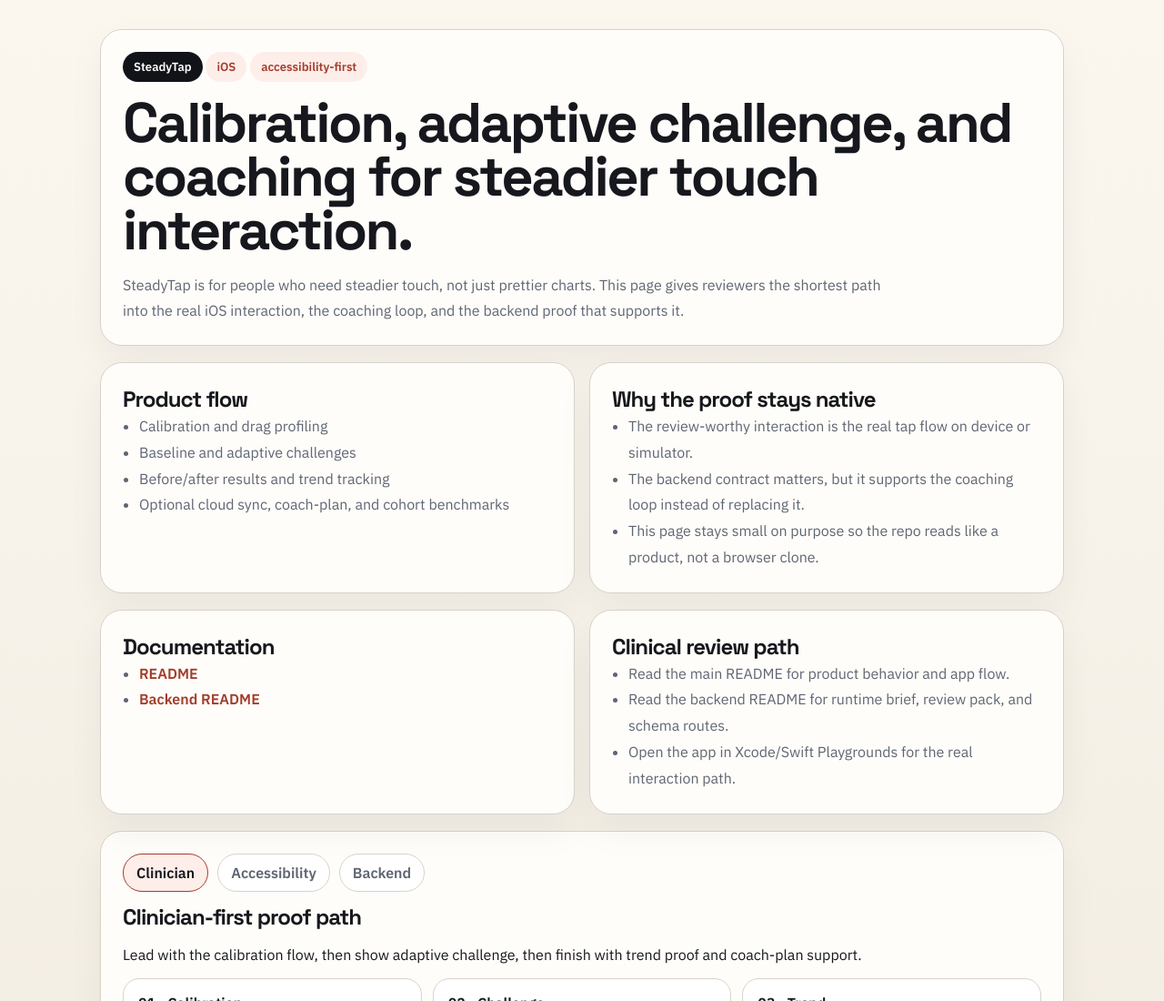
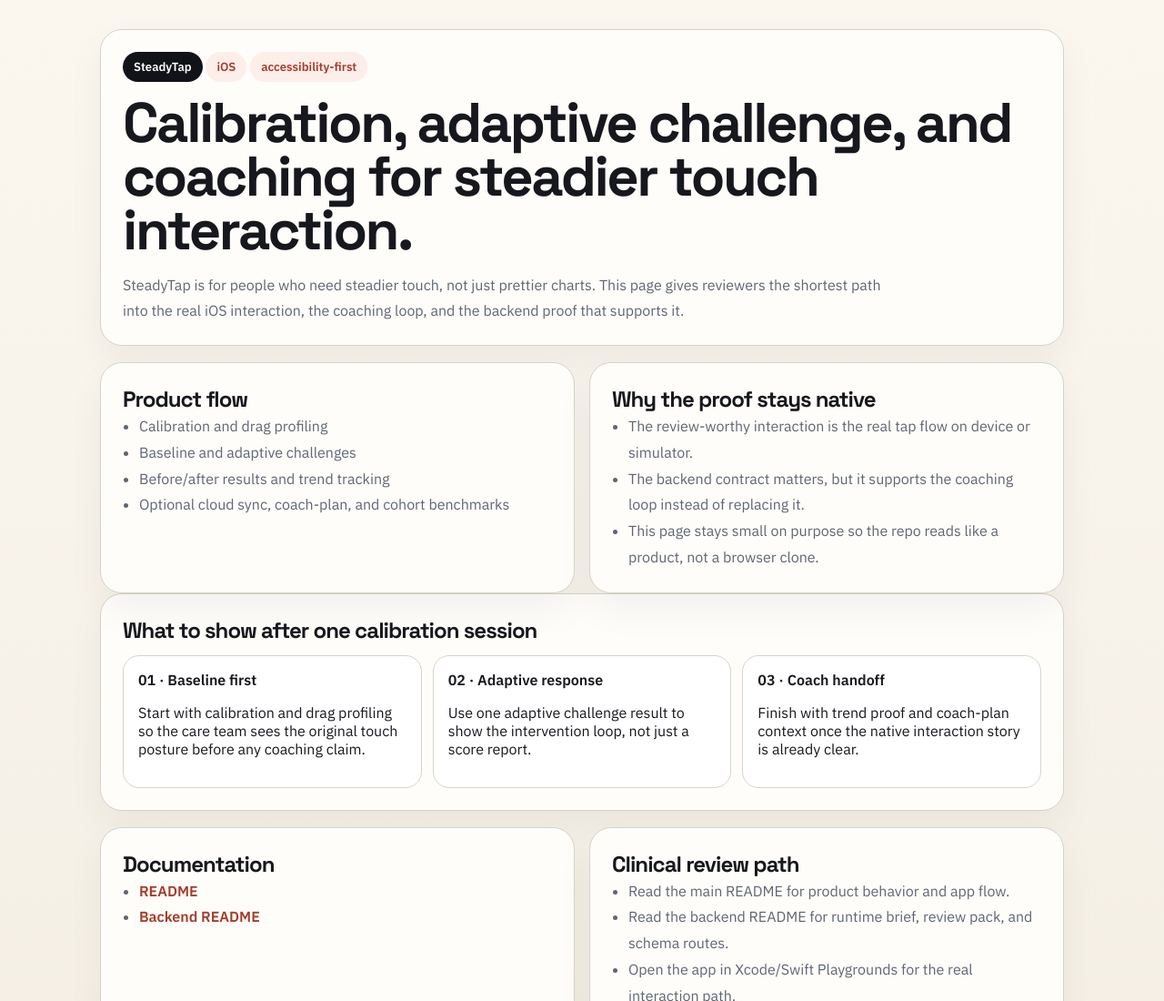
Before and after one commit to KIM3310/SteadyTap, a plain HTML site: page site/index.html in a window 1280 px wide. Shown: the top 1100 px of the page at 91% size. Drawn offline with Linux system fonts and the light colour scheme.

Commit message:
clean up review flow

```diff
--- a/site/index.html
+++ b/site/index.html
@@ -58,6 +58,24 @@
           <li>This page stays small on purpose so the repo reads like a product, not a browser clone.</li>
         </ul>
       </article>
+    </section>
+
+    <section class="panel">
+      <h2>What to show after one calibration session</h2>
+      <div class="lens-grid" style="margin-top: 12px;">
+        <article class="lens-card">
+          <strong>01 · Baseline first</strong>
+          <p>Start with calibration and drag profiling so the care team sees the original touch posture before any coaching claim.</p>
+        </article>
+        <article class="lens-card">
+          <strong>02 · Adaptive response</strong>
+          <p>Use one adaptive challenge result to show the intervention loop, not just a score report.</p>
+        </article>
+        <article class="lens-card">
+          <strong>03 · Coach handoff</strong>
+          <p>Finish with trend proof and coach-plan context once the native interaction story is already clear.</p>
+        </article>
+      </div>
     </section>
 
     <section class="grid two">
```
